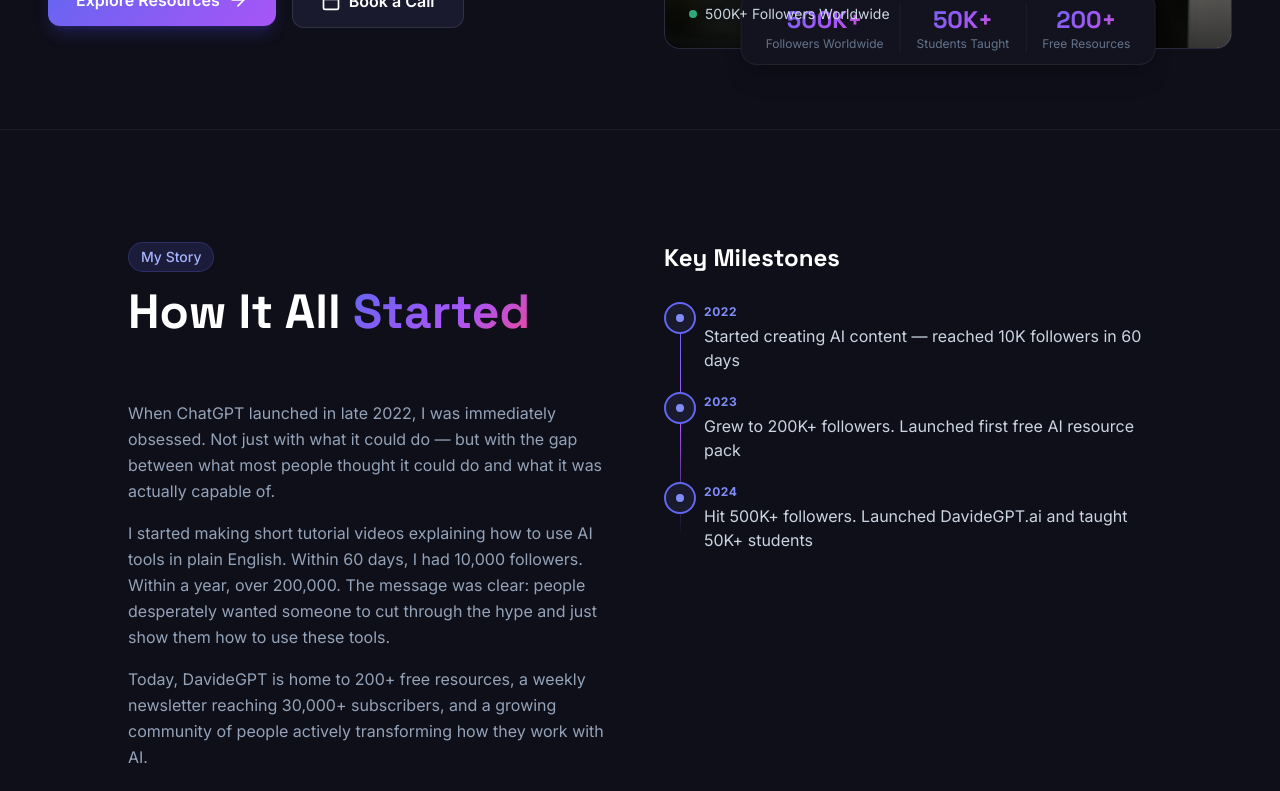
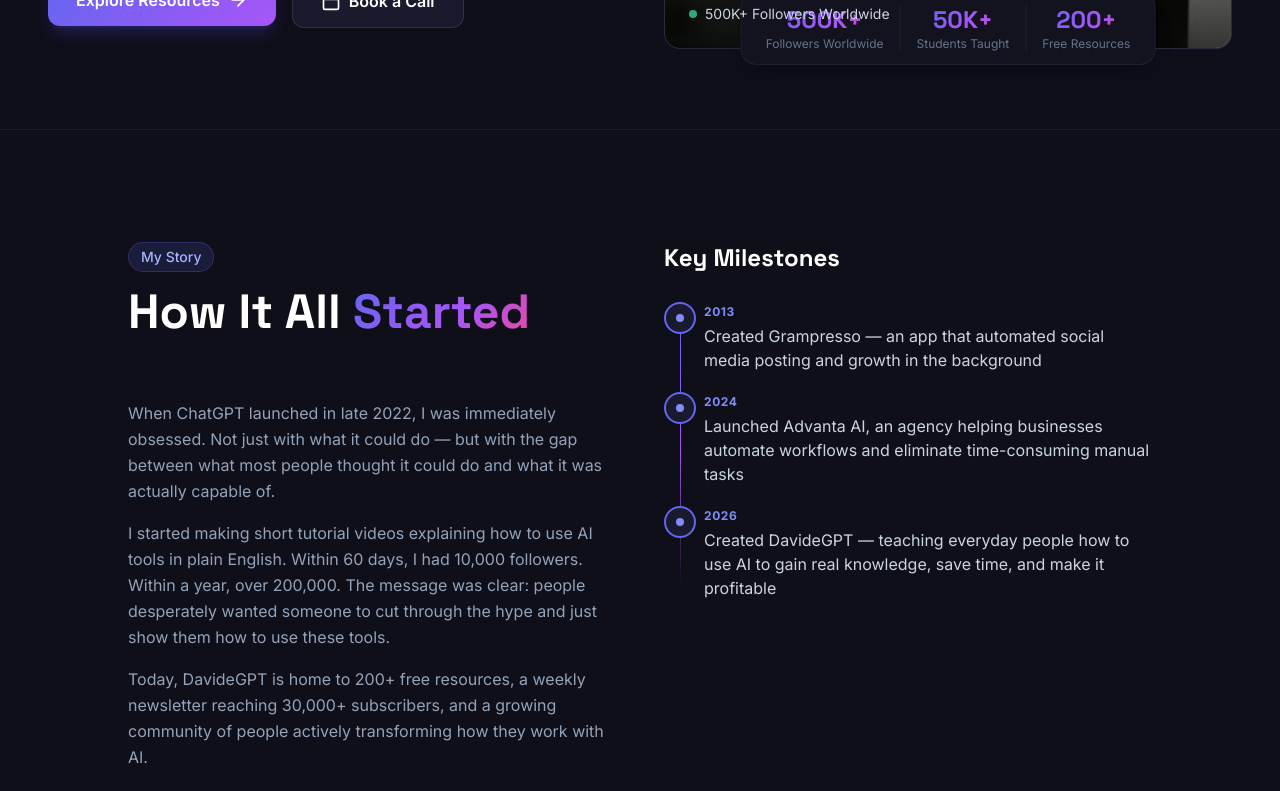
Before and after one commit to ddemango/davide-gpt, a Next.js app: page /about in a window 1280 px wide. Shown: the part 579-1370 px from the top of the page. Built offline with nearby package versions, Linux system fonts and the light colour scheme; no server answers.

Commit message:
Update milestones timeline

```diff
--- a/src/app/about/page.tsx
+++ b/src/app/about/page.tsx
@@ -23,9 +23,9 @@
 };
 
 const milestones = [
-  { year: '2022', event: 'Started creating AI content — reached 10K followers in 60 days' },
-  { year: '2023', event: 'Grew to 200K+ followers. Launched first free AI resource pack' },
-  { year: '2024', event: 'Hit 500K+ followers. Launched DavideGPT.ai and taught 50K+ students' },
+  { year: '2013', event: 'Created Grampresso — an app that automated social media posting and growth in the background' },
+  { year: '2024', event: 'Launched Advanta AI, an agency helping businesses automate workflows and eliminate time-consuming manual tasks' },
+  { year: '2026', event: 'Created DavideGPT — teaching everyday people how to use AI to gain real knowledge, save time, and make it profitable' },
 ];
 
 const socialLinks = [
```
